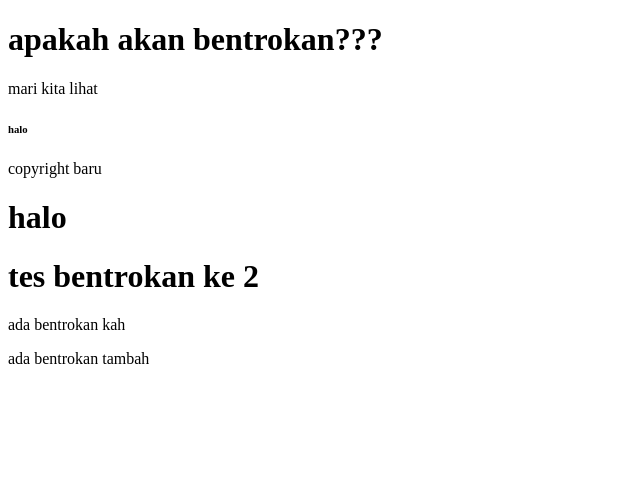
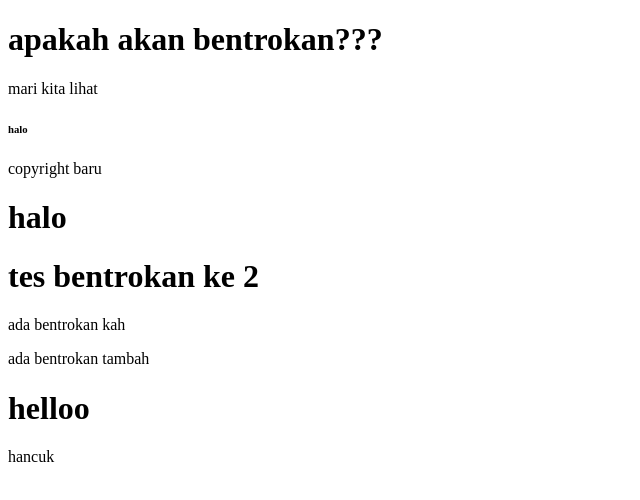
Before and after one commit to 0nelang/belajar-github, a plain HTML site: page isi_file.html in a window 1280 px wide. Shown: the whole page, without its empty margins (0-640 px from the left). Drawn offline with Linux system fonts and the light colour scheme.

Commit message:
ngene zam

```diff
--- a/isi_file.html
+++ b/isi_file.html
@@ -21,6 +21,10 @@
 
     <p>ada bentrokan tambah</p>
 
+    <h1>helloo</h1>
+
+    <p>hancuk</p>
+
 
 
 </body>
```
